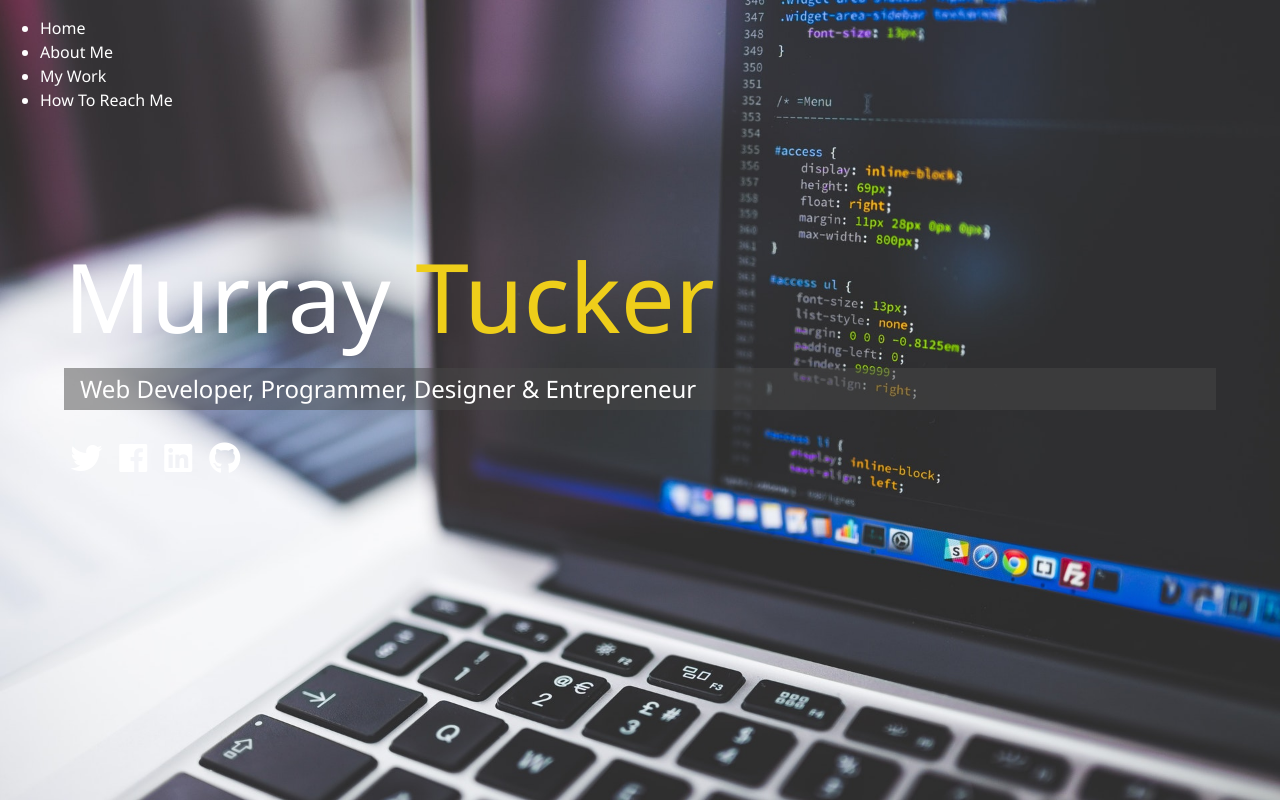
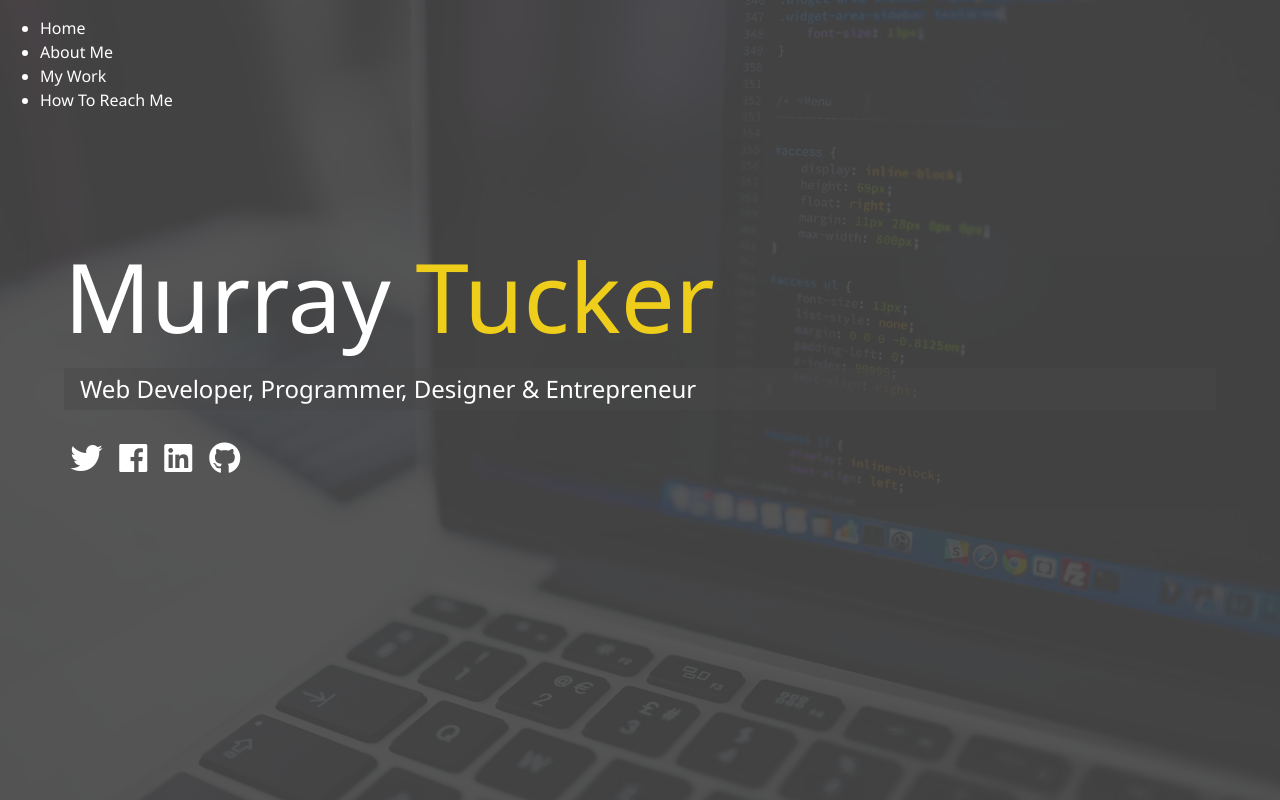
Before and after one commit to MurrTuck/modern_portfolio, a website: page dist/index.html in a window 1280 px wide. Drawn offline with Linux system fonts and the light colour scheme.

Commit message:
Index markup & main sass

```diff
--- /dev/null
+++ b/scss/_config.scss
@@ -0,0 +1,30 @@
+$primary-color: #444;
+$secondary-color: #eece1a;
+$show-home-image: true;
+$home-image: url(../img/background.jpg);
+$background-opacity: 0.9;
+
+@mixin easeOut {
+  transition: all 0.5s ease-out;
+}
+
+@mixin background {
+  @if $show-home-image {
+    &#bg-img {
+      background: $home-image;
+      background-attachment: fixed;
+      background-size: cover;
+
+      &:after {
+        content: "";
+        position: absolute;
+        top: 0;
+        right: 0;
+        width: 100%;
+        height: 100%;
+        z-index: -1;
+        background: rgba($primary-color, $background-opacity);
+      }
+    }
+  }
+}
--- a/scss/main.scss
+++ b/scss/main.scss
@@ -1,22 +1,4 @@
-$primary-color: #444;
-$secondary-color: #eece1a;
-$show-home-image: true;
-$home-image: url(../img/background.jpg);
-$background-opacity: 0.9;
-
-@mixin easeOut {
-  transition: all 0.5s ease-out;
-}
-
-@mixin background {
-  @if $show-home-image {
-    &#bg-img {
-      background: $home-image;
-      background-attachment: fixed;
-      background-size: cover;
-    }
-  }
-}
+@import "config";
 
 * {
   box-sizing: border-box;
```
Also changed, not shown: dist/css/main.css.
